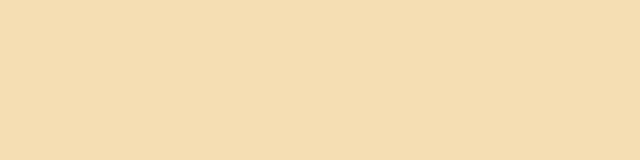
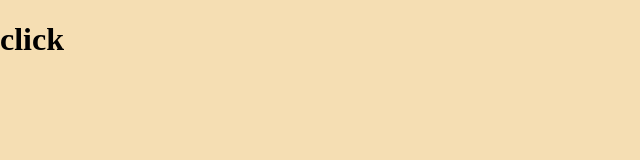
Before and after one commit to mrHugolo/Winzards, a React (Vite) app: page /minTest in a window 1280 px wide. Shown: the top 160 px of the page, without its empty margins (0-640 px from the left). Built offline with nearby package versions, Linux system fonts and the light colour scheme.

Commit message:
First push

```diff
--- a/src/App.jsx
+++ b/src/App.jsx
@@ -7,7 +7,7 @@ import ShapeProvider, { ShapeContext } from "./contexts/ShapeContext";
 //pages
 import { Home } from "./pages/Home";
 import { Solitaire } from "./pages/Solitaire";
-
+import { Rickardtestar} from "./pages/rickardTestar"
 
 function App() {
 
@@ -19,6 +19,7 @@ function App() {
             <Switch>
               <Route exact path="/" component={Home} />
               <Route exact path="/solitaire" component={Solitaire} />
+              <Route exact path="/minTest" component={Rickardtestar} />
             </Switch>
           </Router>
         </DeckProvider>
--- /dev/null
+++ b/src/pages/rickardTestar.jsx
@@ -0,0 +1,23 @@
+export const Rickardtestar = () => {
+    const showresult = () => {
+        var tal1 = +(prompt("Skriv in ett tal"))
+        var tal2 = +(prompt("Skriv in ett tal till"))
+        var summa = tal1 + tal2
+        var text = "Sanningen är att "
+
+        if(tal1 > tal2){
+            document.write(text + tal1 + " är större än " + tal2 + " och om de adderas blir värdet " + summa)
+        }
+        else if(tal1 < tal2){
+            document.write(text + tal1 + " är mindre än " + tal2 + " och om de adderas blir värdet " + summa)
+        }
+        else{
+            document.write(text + tal1 + " är lika stort som " + tal2 + " och om de adderas blir värdet " + summa)
+        }
+    }
+    return(
+        <div>
+            <h1 onClick={() => showresult()}>click</h1>
+        </div>
+    )
+}
```
